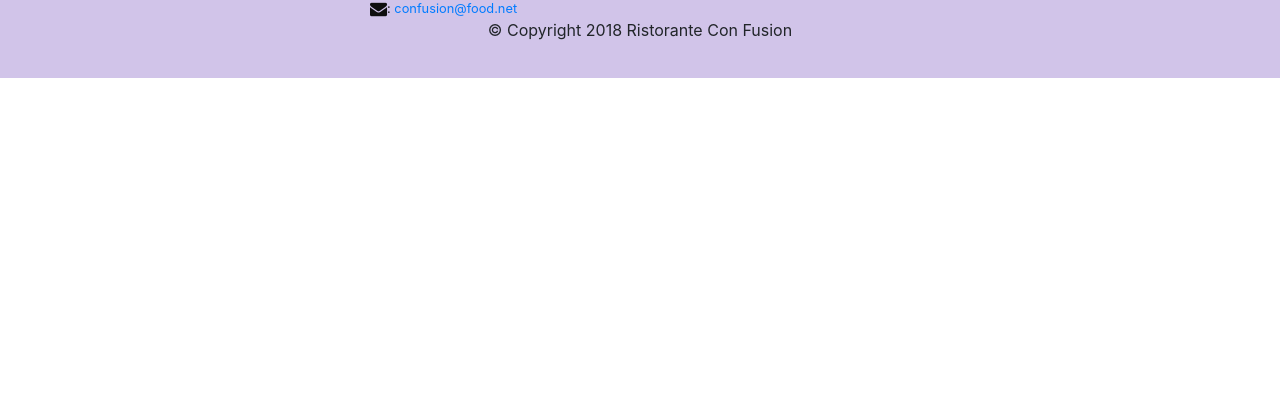
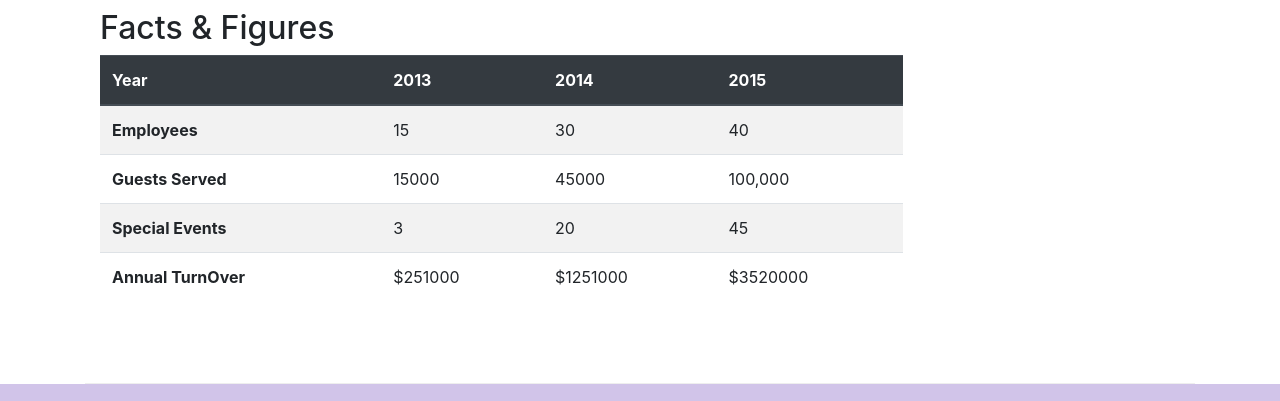
Before and after one commit to Prosun98/confusion, a website: page aboutus.html in a window 1280 px wide. Shown: the part 1679-2080 px from the top of the page. Before the commit the page ends 1757 px from the top, so only its background shows below. Drawn offline with nearby package versions, Linux system fonts and the light colour scheme.

Commit message:
Tables and cards and blockquotes

```diff
--- a/aboutus.html
+++ b/aboutus.html
@@ -68,6 +68,31 @@
                 <p>The restaurant traces its humble beginnings to <em>The Frying Pan</em>, a successful chain started by our CEO, Mr. Peter Pan, that featured for the first time the world's best cuisines in a pan.</p>
             </div>
             <div class="col-12 col-sm">
+                <div class="card">
+                    <h3 class="card-header bg-primary text-white">Facts at a Glance</h3>
+                    <div class="card-body">
+                        <dl class="row">
+                            <dt class="col-6">Started</dt>
+                            <dd class="col-6">3 Feb 2013</dd>
+                            <dt class="col-6">Majority Stake Holder</dt>
+                            <dd class="col-6">H K Fine Foods Inc.</dd>
+                            <dt class="col-6">Last Year TurnOver</dt>
+                            <dd class="col-6">$1251000</dd>
+                            <dt class="col-6">Employees</dt>
+                            <dd class="col-6">40</dd>
+                        </dl>
+                    </div>
+                </div>
+            </div>
+            <div class="col-12">
+                <div class="card card-body bg-light">
+                    <blockquote class="blockquote">
+                        <p class="mb-0">You better cut the pizza in four pieces because I'm not hungry enough to eat six pieces.</p>
+                        <footer class="blockquote-footer">Yogi Berra,
+                            <cite title="Source Title">The Wit & Wisdom of Yogi Berra, P. Pepe, Diversion Books, 2014</cite>
+                        </footer>
+                    </blockquote>
+                </div>
             </div>
         </div>
 
@@ -85,7 +110,50 @@
                 <p class="d-none d-sm-block">Award winning three-star Michelin chef with wide International experience having worked closely with whos-who in the culinary world, he specializes in creating mouthwatering Indo-Italian fusion experiences. He says, <em>Put together the cuisines from the two craziest cultures, and you get a winning hit! Amma Mia!</em></p>
             </div>
        </div>
-
+       <div class="row row-content">
+            <div class="col-12 col-sm-9">
+                <h2>Facts & Figures</h2>
+                <div class="table table-responsive">
+                    <table class="table table-striped">
+                        <thead class="thead-dark">
+                            <tr>
+                                <th>Year</th>
+                                <th>2013</th>
+                                <th>2014</th>
+                                <th>2015</th>
+                            </tr>
+                        </thead>
+                        <tbody>
+                            <tr>
+                                <th>Employees</th>
+                                <td>15</td>
+                                <td>30</td>
+                                <td>40</td>
+                            </tr>
+                            <tr>
+                                <th>Guests Served</th>
+                                <td>15000</td>
+                                <td>45000</td>
+                                <td>100,000</td>
+                            </tr>
+                            <tr>
+                                <th>Special Events</th>
+                                <td>3</td>
+                                <td>20</td>
+                                <td>45</td>
+                            </tr>
+                            <tr>
+                                <th>Annual TurnOver</th>
+                                <td>$251000</td>
+                                <td>$1251000</td>
+                                <td>$3520000</td>
+                            </tr>
+                        </tbody>
+                    </table>
+                </div>
+            </div>
+            <div class="col-12 col-sm-3"></div>
+       </div>
     </div>
 
     <footer class="footer">
```
